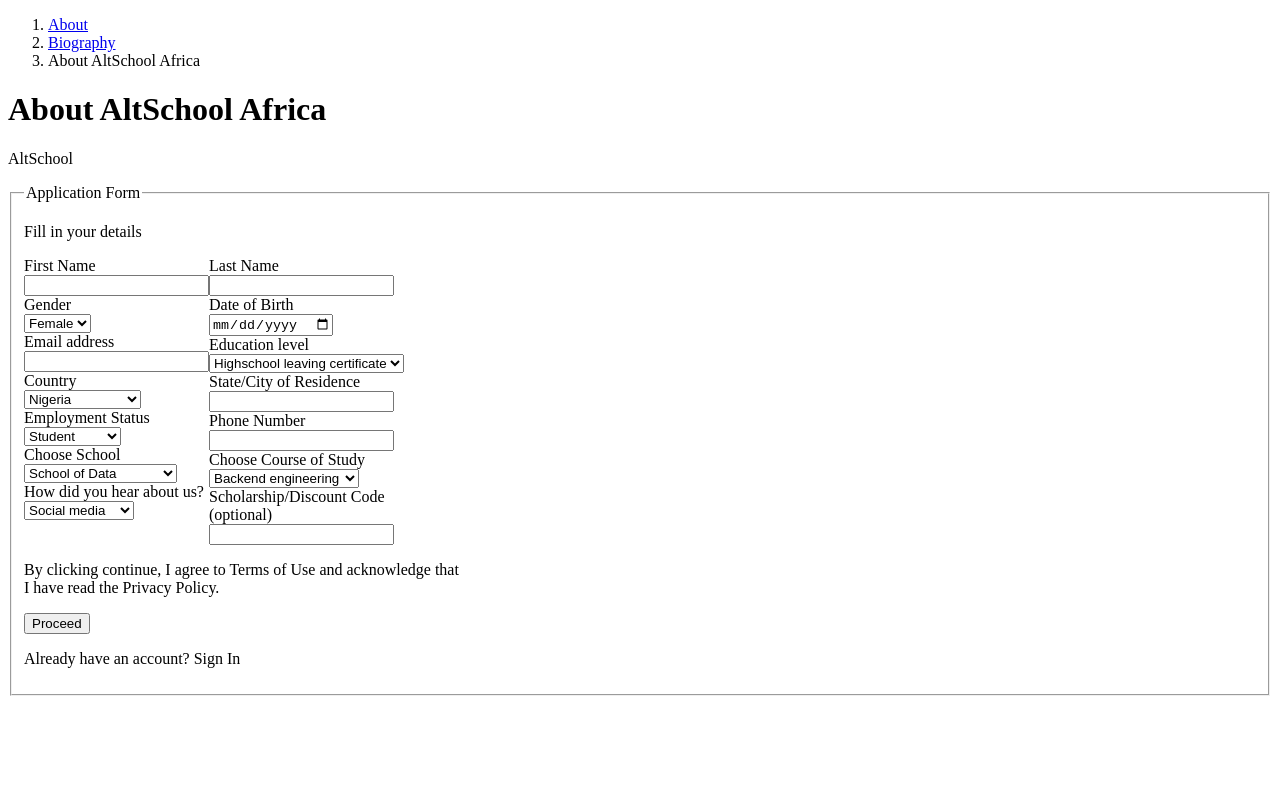
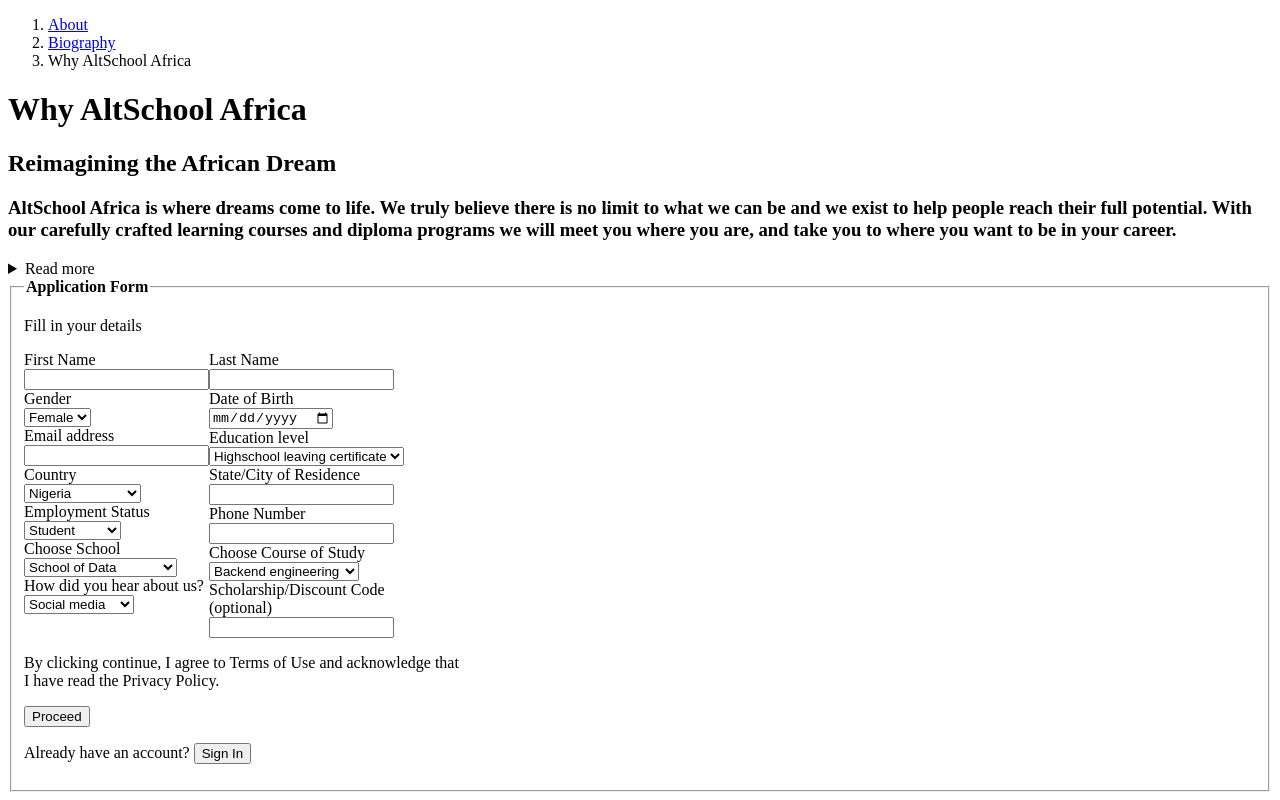
Before and after one commit to Assistantkiwi/ALTschool1, a plain HTML site: page Assignments/Sign-up form.html in a window 1280 px wide. Drawn offline with Linux system fonts and the light colour scheme.

Commit message:
Added more details for more insight

```diff
--- a/Assignments/Sign-up form.html
+++ b/Assignments/Sign-up form.html
@@ -16,19 +16,31 @@
         <li>
           <a href="/Assignments/Assignment1.html">Biography</a>
         </li>
-        <li>About AltSchool Africa</li>
+        <li>Why AltSchool Africa</li>
       </ol>
     </nav>
   </header>
   <main>
     <!--About altschool from their website-->
-    <h1>About AltSchool Africa</h1>
-    <p>AltSchool</p>
-
+    <h1>Why AltSchool Africa</h1>
+    <h2>Reimagining the African Dream</h2>
+    <h3>AltSchool Africa is where dreams come to life. We truly believe there is no limit to what we can be and we exist to help people reach their full potential. With our carefully crafted learning courses and diploma programs we will meet you where you are, and take you to where you want to be in your career.</h3>
+    <details>
+      <summary>Read more</summary>
+<p><strong>Learn anywhere</strong><br />
+  Learn in your own space, at your own pace. Make the world your classroom. Choose where you want to learn, we're here for you every step of the way!<br />
+  <strong>Learning is fun</strong><br />
+  Say goodbye to outdated curriculums, bulky lecture notes, and boring lectures. We’ve built a whole new world of interactive, relatable learning that stimulates your mind, encourages critical thinking, and fuels your passion for knowledge<br />
+  <strong>Learning is Communal</strong><br />
+  We ensure learners are working together, sharing knowledge, and collaborating to enhance their understanding. You are not alone with your learning journey.<br />
+  <strong>Learn from the best</strong><br />
+  Our instructors are carefully selected to give you the best learning outcome. They are the best on the subject matter and poised to give you the learning you deserve.<br />
+  <strong>Learn the profitable way</strong><br />
+  AltSchool Africa helps you learn the skills you need to build the career you want. Whether you're exploring a career path, embracing a new challenge, or acquiring new skills for your career, we will help you to achieve the desired results.</p>
+  </details>
     <!--Starting sign up form here-->
    <fieldset>
-
-         <legend>Application Form</legend>
+         <legend><strong>Application Form</strong></legend>
           <p>Fill in your details</p>
             <div style="display:flex;">
             <div class="leftside form">
@@ -118,7 +130,7 @@
 
          <p>By clicking continue, I agree to Terms of Use and acknowledge that<br /> I have read the Privacy Policy.</p>
           <input type="submit" value="Proceed" />
-         <p>Already  have an account? Sign In</p>
+         <p>Already  have an account? <button>Sign In</button></p>
    </fieldset>
     <!--Form ends here-->
     </main>
```
Also changed, not shown: Assignments/Assignment1.html (+1 -1 lines).
